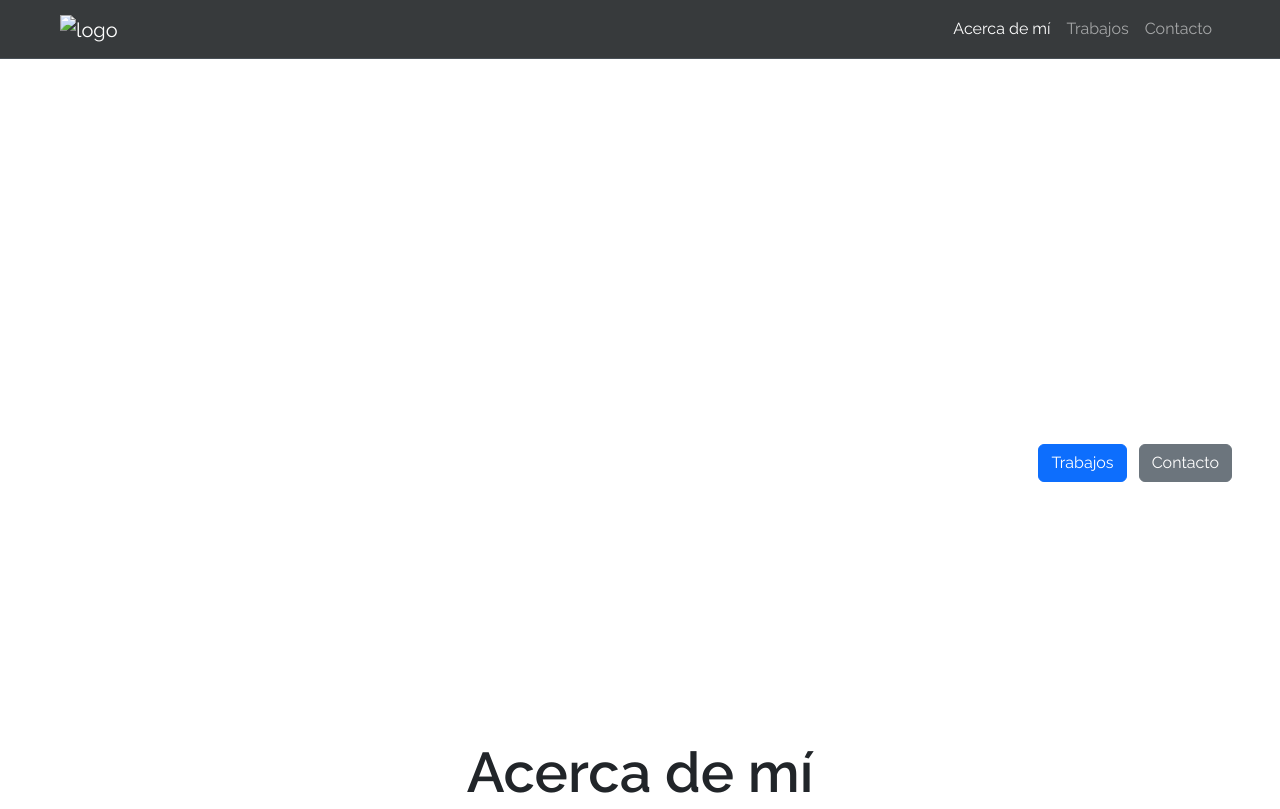
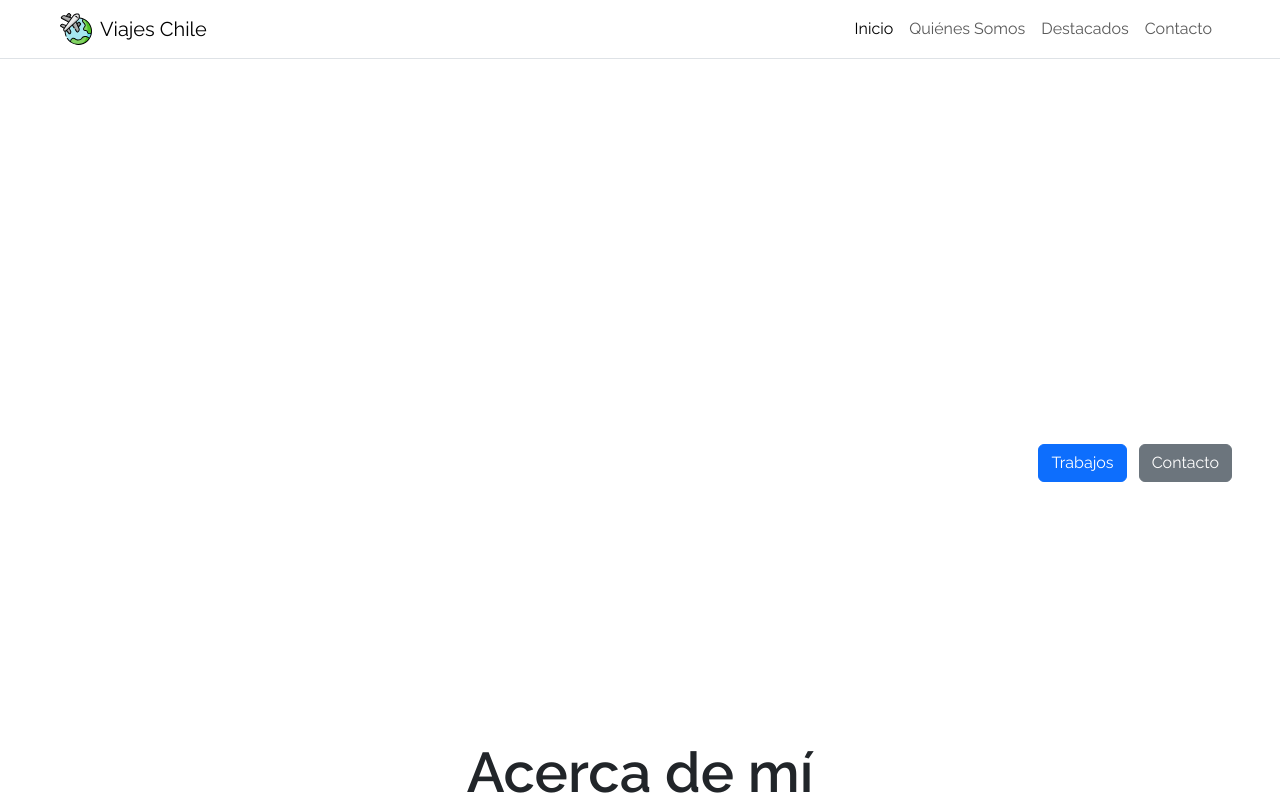
Before and after one commit to Primo18/viajes-chile, a plain HTML site: page index.html in a window 1280 px wide. Shown: the top 809 px of the page. Drawn offline with nearby package versions, Linux system fonts and the light colour scheme.

Commit message:
add navbar

```diff
--- a/assets/css/style.css
+++ b/assets/css/style.css
@@ -7,9 +7,7 @@
     font-family: Raleway, sans-serif;
 }
 
-.navbar-custom {
-    background-color: #373A3C;
-}
+.navbar-custom {}
 
 .footer {
     background-color: #0F0F0F;
--- a/index.html
+++ b/index.html
@@ -5,9 +5,11 @@
     <meta charset="UTF-8">
     <meta name="viewport" content="width=device-width, initial-scale=1.0">
     <meta name="author" content="Daniel López" />
-    <meta name="description" content="Marca personal de Olivia Ros," />
+    <meta name="description" content="Viajes Chile" />
     <meta name="keywords" content="HTML, CSS, JavaScript" />
-    <title>Olivia Ros</title>
+    <!-- favicon -->
+    <link rel="icon" type="image/png" href="./assets/img/viajes.svg" />
+    <title>Viajes Chile</title>
     <link href="https://cdn.jsdelivr.net/npm/bootstrap@5.3.3/dist/css/bootstrap.min.css" rel="stylesheet"
         integrity="sha384-QWTKZyjpPEjISv5WaRU9OFeRpok6YctnYmDr5pNlyT2bRjXh0JMhjY6hW+ALEwIH" crossorigin="anonymous">
     <link rel="stylesheet" href="https://cdn.jsdelivr.net/npm/bootstrap-icons@1.11.3/font/bootstrap-icons.min.css">
@@ -16,9 +18,12 @@
 
 <body class="d-flex flex-column h-100">
     <!-- Navbar Component -->
-    <nav class="navbar navbar-expand-lg sticky-top border-bottom border-body navbar-custom" data-bs-theme="dark">
+    <nav class="navbar navbar-expand-lg sticky-top  bg-transparent border-bottom border-body navbar-custom">
         <div class="container-fluid">
-            <a class="navbar-brand mx-lg-5" href="#"><img src="./assets/img/logo.png" alt="logo"></a>
+            <a class="navbar-brand d-flex align-items-center mx-lg-5" href="#">
+                <img src="./assets/img/viajes.svg" alt="logo" width="32px" class="me-2 img-fluid">
+                <span>Viajes Chile</span>
+            </a>
             <button class="navbar-toggler" type="button" data-bs-toggle="collapse" data-bs-target="#navbarNav"
                 aria-controls="navbarNav" aria-expanded="false" aria-label="Toggle navigation">
                 <span class="navbar-toggler-icon"></span>
@@ -26,10 +31,13 @@
             <div class="collapse navbar-collapse mx-lg-5" id="navbarNav">
                 <ul class="navbar-nav ms-auto">
                     <li class="nav-item">
-                        <a class="nav-link active" aria-current="page" href="#about">Acerca de mí</a>
+                        <a class="nav-link active" aria-current="page" href="#about">Inicio</a>
                     </li>
                     <li class="nav-item">
-                        <a class="nav-link" href="#work">Trabajos</a>
+                        <a class="nav-link" href="#work">Quiénes Somos</a>
+                    </li>
+                    <li class="nav-item">
+                        <a class="nav-link" href="#contact">Destacados</a>
                     </li>
                     <li class="nav-item">
                         <a class="nav-link" href="#contact">Contacto</a>
@@ -38,6 +46,7 @@
             </div>
         </div>
     </nav>
+
 
     <!-- Main Content -->
     <main class="container-fluid flex-shrink-0 px-0">
```
